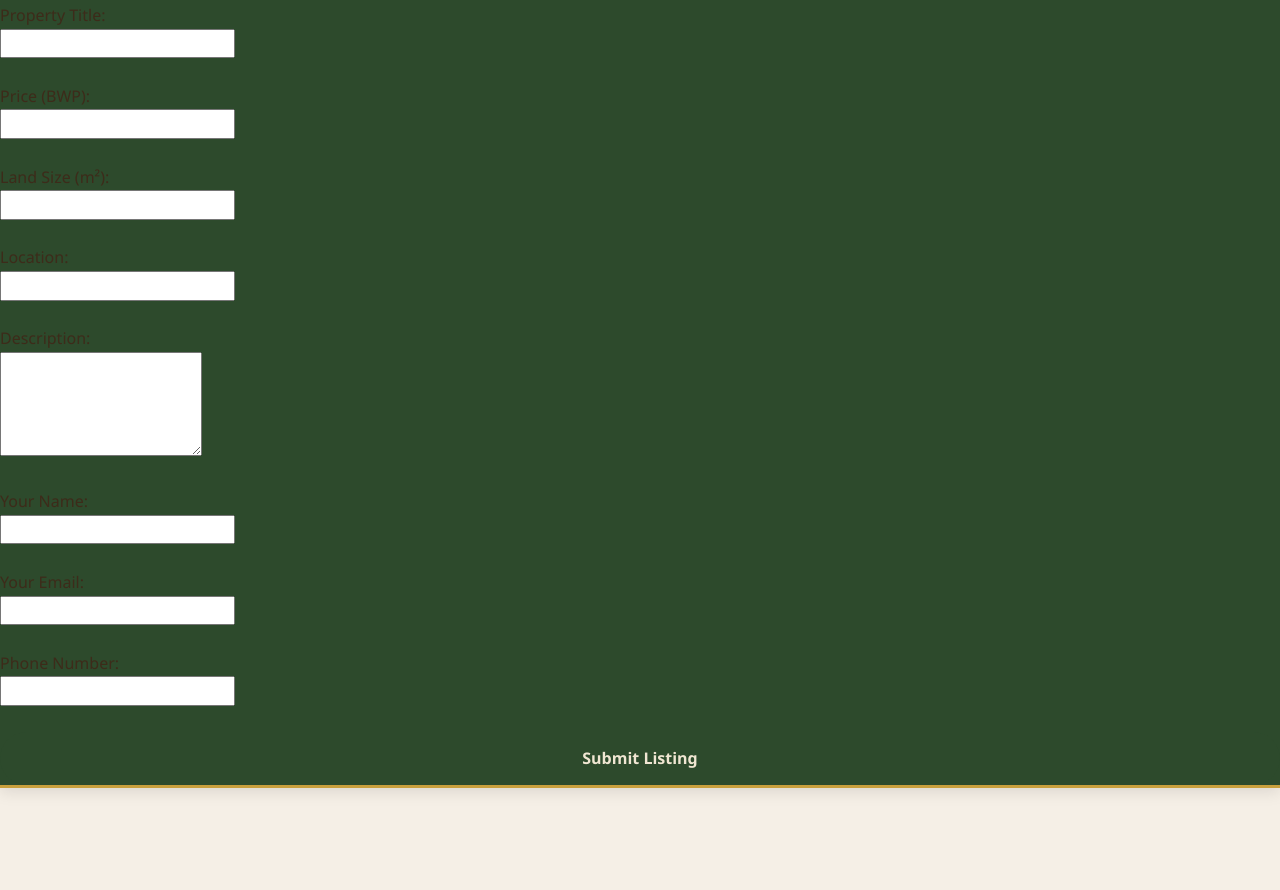
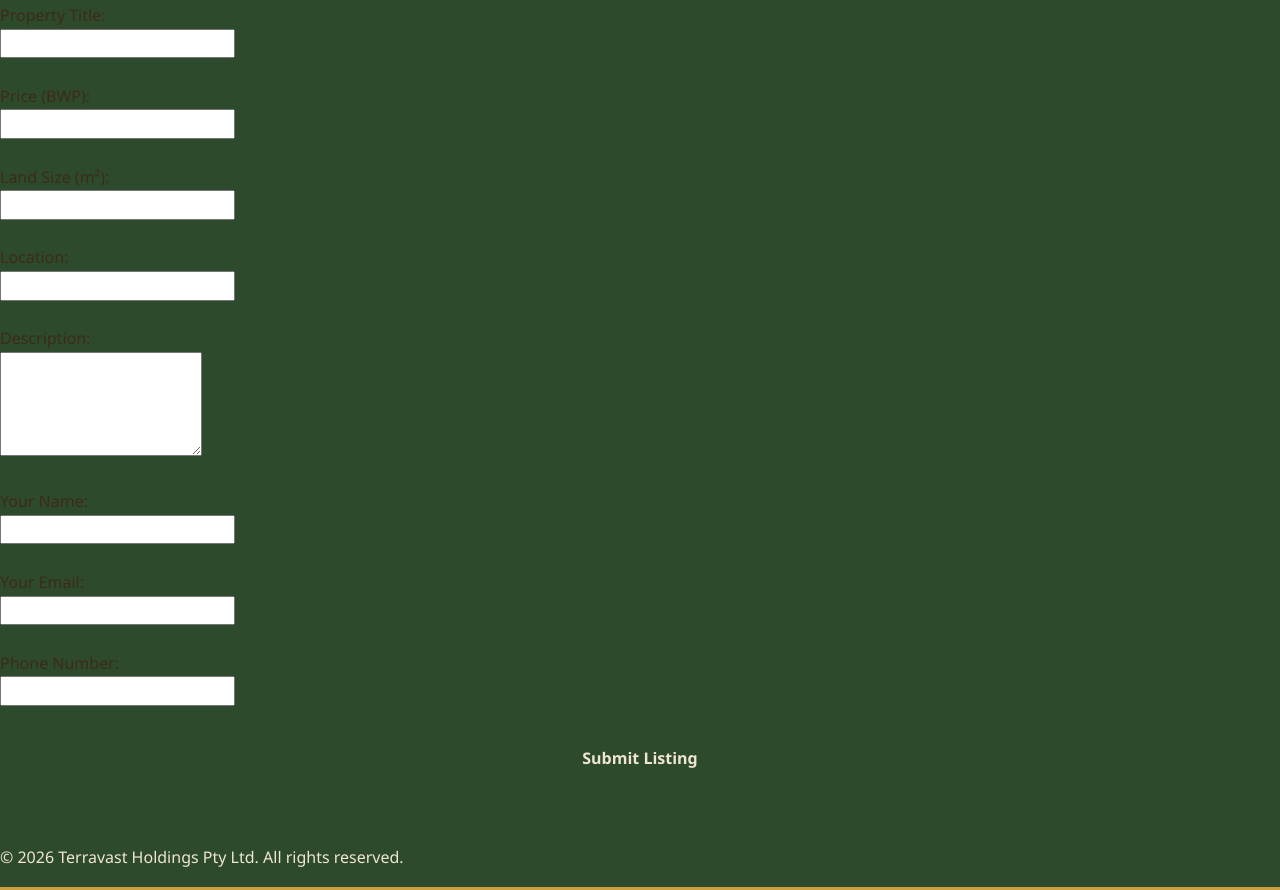
Before and after one commit to TumisoZwinila/bida25-009, a plain HTML site: page listyourlandform.html in a window 1280 px wide. Shown: the part 153-1043 px from the top of the page. Before the commit the page ends 941 px from the top, so only its background shows below. Drawn offline with nearby package versions, Linux system fonts and the light colour scheme.

Commit message:
Enhance listyourlandform.html with footer and script
Added footer and script tag to the HTML file.

```diff
--- a/listyourlandform.html
+++ b/listyourlandform.html
@@ -57,5 +57,12 @@
     <input type="tel" required><br><br>
 
         <button type="submit">Submit Listing</button>
+
     </form>
 </div>
+           <footer>
+        <p>&copy; 2026 Terravast Holdings Pty Ltd. All rights reserved.</p>
+    </footer>
+<script src="script.js"></script>
+</body>
+</html>
```
